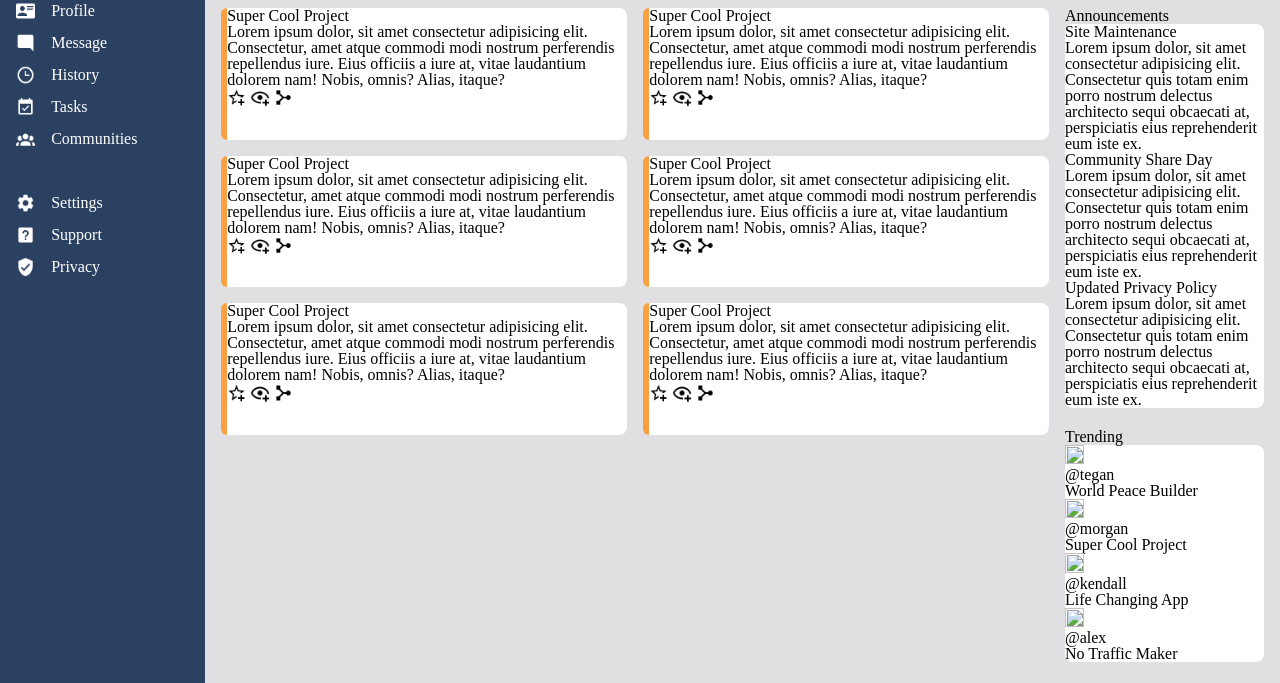
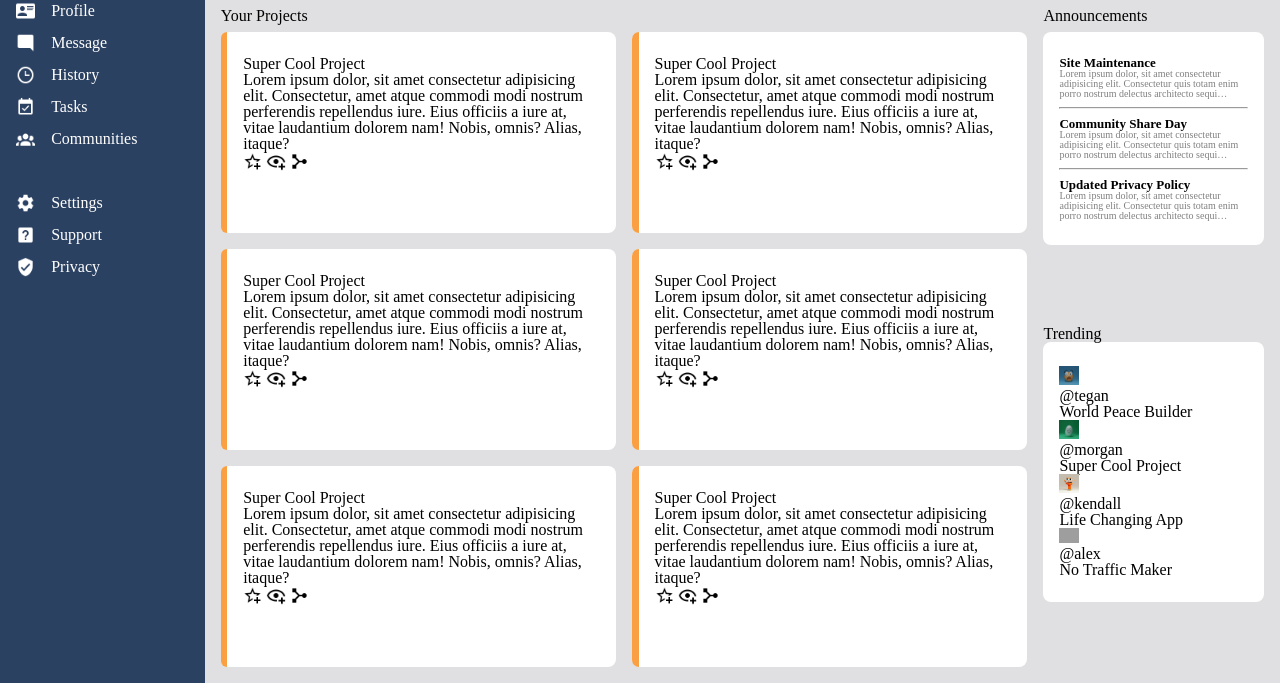
Before and after one commit to RenijS/Admin-Dashboard, a plain HTML site: page index.html in a window 1280 px wide. Shown: the part 117-800 px from the top of the page. Drawn offline with Linux system fonts and the light colour scheme; grey boxes are pictures that could not be loaded.

Commit message:
Announcements

```diff
--- a/index.html
+++ b/index.html
@@ -69,6 +69,8 @@
         </section>
         <section class="main-container">
           <div class="projects-container">
+            <p>Your Projects</p>
+            <div class="projects">
               <div class="project card">
                 <div class="color-bar"></div>
                 <div class="desc">
@@ -77,62 +79,8 @@
                     <span
                       >Lorem ipsum dolor, sit amet consectetur adipisicing elit.
                       Consectetur, amet atque commodi modi nostrum perferendis
-                    repellendus iure. Eius officiis a iure at, vitae laudantium
-                    dolorem nam! Nobis, omnis? Alias, itaque?</span
-                  >
-                </div>
-                <div class="options-container">
-                  <img
-                    src="img/star-plus-outline.png"
-                    alt="Start plus"
-                    class="img-button"
-                  />
-                  <img
-                    src="img/eye-plus-outline.png"
-                    alt="eye plus"
-                    class="img-button"
-                  />
-                  <img src="img/merge.png" alt="merge" class="img-button" />
-                </div>
-              </div>
-            </div>
-            <div class="project card">
-              <div class="color-bar"></div>
-              <div>
-                <div class="desc">
-                  <p>Super Cool Project</p>
-                  <span
-                    >Lorem ipsum dolor, sit amet consectetur adipisicing elit.
-                    Consectetur, amet atque commodi modi nostrum perferendis
-                    repellendus iure. Eius officiis a iure at, vitae laudantium
-                    dolorem nam! Nobis, omnis? Alias, itaque?</span
-                  >
-                </div>
-                <div class="options-container">
-                  <img
-                    src="img/star-plus-outline.png"
-                    alt="Start plus"
-                    class="img-button"
-                  />
-                  <img
-                    src="img/eye-plus-outline.png"
-                    alt="eye plus"
-                    class="img-button"
-                  />
-                  <img src="img/merge.png" alt="merge" class="img-button" />
-                </div>
-              </div>
-            </div>
-            <div class="project card">
-              <div class="color-bar"></div>
-              <div>
-                <div class="desc">
-                  <p>Super Cool Project</p>
-                  <span
-                    >Lorem ipsum dolor, sit amet consectetur adipisicing elit.
-                    Consectetur, amet atque commodi modi nostrum perferendis
-                    repellendus iure. Eius officiis a iure at, vitae laudantium
-                    dolorem nam! Nobis, omnis? Alias, itaque?</span
+                      repellendus iure. Eius officiis a iure at, vitae
+                      laudantium dolorem nam! Nobis, omnis? Alias, itaque?</span
                     >
                   </div>
                   <div class="options-container">
@@ -158,8 +106,8 @@
                     <span
                       >Lorem ipsum dolor, sit amet consectetur adipisicing elit.
                       Consectetur, amet atque commodi modi nostrum perferendis
-                    repellendus iure. Eius officiis a iure at, vitae laudantium
-                    dolorem nam! Nobis, omnis? Alias, itaque?</span
+                      repellendus iure. Eius officiis a iure at, vitae
+                      laudantium dolorem nam! Nobis, omnis? Alias, itaque?</span
                     >
                   </div>
                   <div class="options-container">
@@ -185,8 +133,8 @@
                     <span
                       >Lorem ipsum dolor, sit amet consectetur adipisicing elit.
                       Consectetur, amet atque commodi modi nostrum perferendis
-                    repellendus iure. Eius officiis a iure at, vitae laudantium
-                    dolorem nam! Nobis, omnis? Alias, itaque?</span
+                      repellendus iure. Eius officiis a iure at, vitae
+                      laudantium dolorem nam! Nobis, omnis? Alias, itaque?</span
                     >
                   </div>
                   <div class="options-container">
@@ -212,8 +160,62 @@
                     <span
                       >Lorem ipsum dolor, sit amet consectetur adipisicing elit.
                       Consectetur, amet atque commodi modi nostrum perferendis
-                    repellendus iure. Eius officiis a iure at, vitae laudantium
-                    dolorem nam! Nobis, omnis? Alias, itaque?</span
+                      repellendus iure. Eius officiis a iure at, vitae
+                      laudantium dolorem nam! Nobis, omnis? Alias, itaque?</span
+                    >
+                  </div>
+                  <div class="options-container">
+                    <img
+                      src="img/star-plus-outline.png"
+                      alt="Start plus"
+                      class="img-button"
+                    />
+                    <img
+                      src="img/eye-plus-outline.png"
+                      alt="eye plus"
+                      class="img-button"
+                    />
+                    <img src="img/merge.png" alt="merge" class="img-button" />
+                  </div>
+                </div>
+              </div>
+              <div class="project card">
+                <div class="color-bar"></div>
+                <div class="desc">
+                  <div>
+                    <p>Super Cool Project</p>
+                    <span
+                      >Lorem ipsum dolor, sit amet consectetur adipisicing elit.
+                      Consectetur, amet atque commodi modi nostrum perferendis
+                      repellendus iure. Eius officiis a iure at, vitae
+                      laudantium dolorem nam! Nobis, omnis? Alias, itaque?</span
+                    >
+                  </div>
+                  <div class="options-container">
+                    <img
+                      src="img/star-plus-outline.png"
+                      alt="Start plus"
+                      class="img-button"
+                    />
+                    <img
+                      src="img/eye-plus-outline.png"
+                      alt="eye plus"
+                      class="img-button"
+                    />
+                    <img src="img/merge.png" alt="merge" class="img-button" />
+                  </div>
+                </div>
+              </div>
+              <div class="project card">
+                <div class="color-bar"></div>
+                <div class="desc">
+                  <div>
+                    <p>Super Cool Project</p>
+                    <span
+                      >Lorem ipsum dolor, sit amet consectetur adipisicing elit.
+                      Consectetur, amet atque commodi modi nostrum perferendis
+                      repellendus iure. Eius officiis a iure at, vitae
+                      laudantium dolorem nam! Nobis, omnis? Alias, itaque?</span
                     >
                   </div>
                   <div class="options-container">
@@ -232,6 +234,7 @@
                 </div>
               </div>
             </div>
+          </div>
           <div class="info-container">
             <div class="announcement-container">
               <h4>Announcements</h4>
@@ -245,6 +248,7 @@
                     reprehenderit eum iste ex.</span
                   >
                 </div>
+                <hr />
                 <div class="announcement">
                   <p>Community Share Day</p>
                   <span
@@ -254,6 +258,7 @@
                     reprehenderit eum iste ex.</span
                   >
                 </div>
+                <hr />
                 <div class="announcement">
                   <p>Updated Privacy Policy</p>
                   <span
@@ -269,28 +274,34 @@
               <h4>Trending</h4>
               <div class="trendings card">
                 <div class="trend-profile">
-                  <img src="." alt="" />
+                  <img
+                    src="img/shubham-dhage-t0Bv0OBQuTg-unsplash.jpg"
+                    alt=""
+                  />
                   <div>
                     <p>@tegan</p>
                     <span>World Peace Builder</span>
                   </div>
                 </div>
                 <div class="trend-profile">
-                  <img src="." alt="" />
+                  <img
+                    src="img/shubham-dhage-WtolM5hsj14-unsplash.jpg"
+                    alt=""
+                  />
                   <div>
                     <p>@morgan</p>
                     <span>Super Cool Project</span>
                   </div>
                 </div>
                 <div class="trend-profile">
-                  <img src="." alt="" />
+                  <img src="img/anshita-nair-0rxLLHD1XxA-unsplash.jpg" alt="" />
                   <div>
                     <p>@kendall</p>
                     <span>Life Changing App</span>
                   </div>
                 </div>
                 <div class="trend-profile">
-                  <img src="." alt="" />
+                  <img src="img/glen-carrie-aG2K-plT4eY-unsplash.jpg" alt="" />
                   <div>
                     <p>@alex</p>
                     <span>No Traffic Maker</span>
--- a/styles.css
+++ b/styles.css
@@ -134,7 +134,6 @@ main {
 }
 img {
   width: 1.2rem;
-  height: 1.2rem;
 }
 
 main {
@@ -157,22 +156,32 @@ main {
 
 .main-container {
   display: grid;
-  grid-template-columns: 1fr 20%;
+  grid-template-columns: 1fr 22%;
   background-color: #e0e0e2;
   gap: 1rem;
 }
 
 .projects-container {
   display: grid;
+  grid-template-rows: auto 1fr;
+  padding: 1rem 0 1rem 1rem;
+  gap: 0.5rem;
+}
+.projects {
+  display: grid;
   grid-template-columns: 1fr 1fr;
-  grid-template-rows: 20% 20% 20%;
   gap: 1rem;
-  padding: 1rem 0 1rem 1rem;
 }
 
 .card {
   background-color: white;
   border-radius: 8px;
+}
+
+.card .desc,
+.announcements,
+.trendings {
+  padding: 1.5rem 1rem;
 }
 
 .color-bar {
@@ -284,3 +293,22 @@ button {
   height: 2rem;
   border-radius: 50%;
 }
+
+.announcements {
+  margin-top: 0.5rem;
+}
+.announcement p {
+  font-weight: bold;
+  font-size: small;
+}
+
+.announcement span {
+  font-size: x-small;
+  color: gray;
+  overflow: hidden;
+  text-overflow: ellipsis;
+  display: -webkit-box;
+  -webkit-line-clamp: 3; /* number of lines to show */
+  line-clamp: 3;
+  -webkit-box-orient: vertical;
+}
```
Lines whose indentation alone changed are shown as unchanged.
